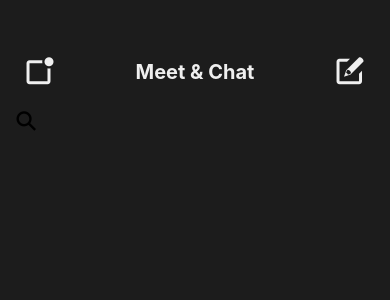
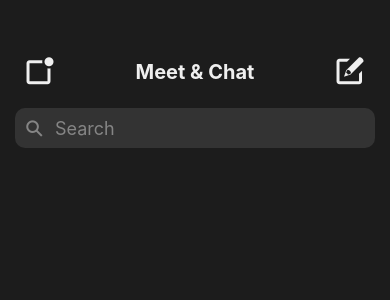
Before and after one commit to software-developer-yamin/Zoom-Clone-with-React-Native, a React Native app: screen / in a window 390 px wide. Shown: the top 300 px of the page. Built offline with nearby package versions, Linux system fonts and the light colour scheme.

Commit message:
building header and searchBar component !Done

```diff
--- a/components/SearchBar.jsx
+++ b/components/SearchBar.jsx
@@ -1,14 +1,29 @@
+import { Ionicons } from "@expo/vector-icons";
 import { StyleSheet, Text, View } from "react-native";
-import { Ionicons } from "@expo/vector-icons";
 
 const SearchBar = () => {
   return (
-    <View>
-      <Ionicons name="ios-search-sharp" size={24} color="black" />
+    <View style={styles.container}>
+      <Ionicons name="ios-search-sharp" size={20} color="#858585" />
+      <Text style={styles.textSearchBar}>Search</Text>
     </View>
   );
 };
 
 export default SearchBar;
 
-const styles = StyleSheet.create({});
+const styles = StyleSheet.create({
+  container: {
+    backgroundColor: "#333333",
+    flexDirection: "row",
+    paddingHorizontal: 10,
+    height: 40,
+    alignItems: "center",
+    borderRadius: 10,
+  },
+  textSearchBar: {
+    color: "#858585",
+    paddingLeft: 10,
+    fontSize: 18,
+  },
+});
```
